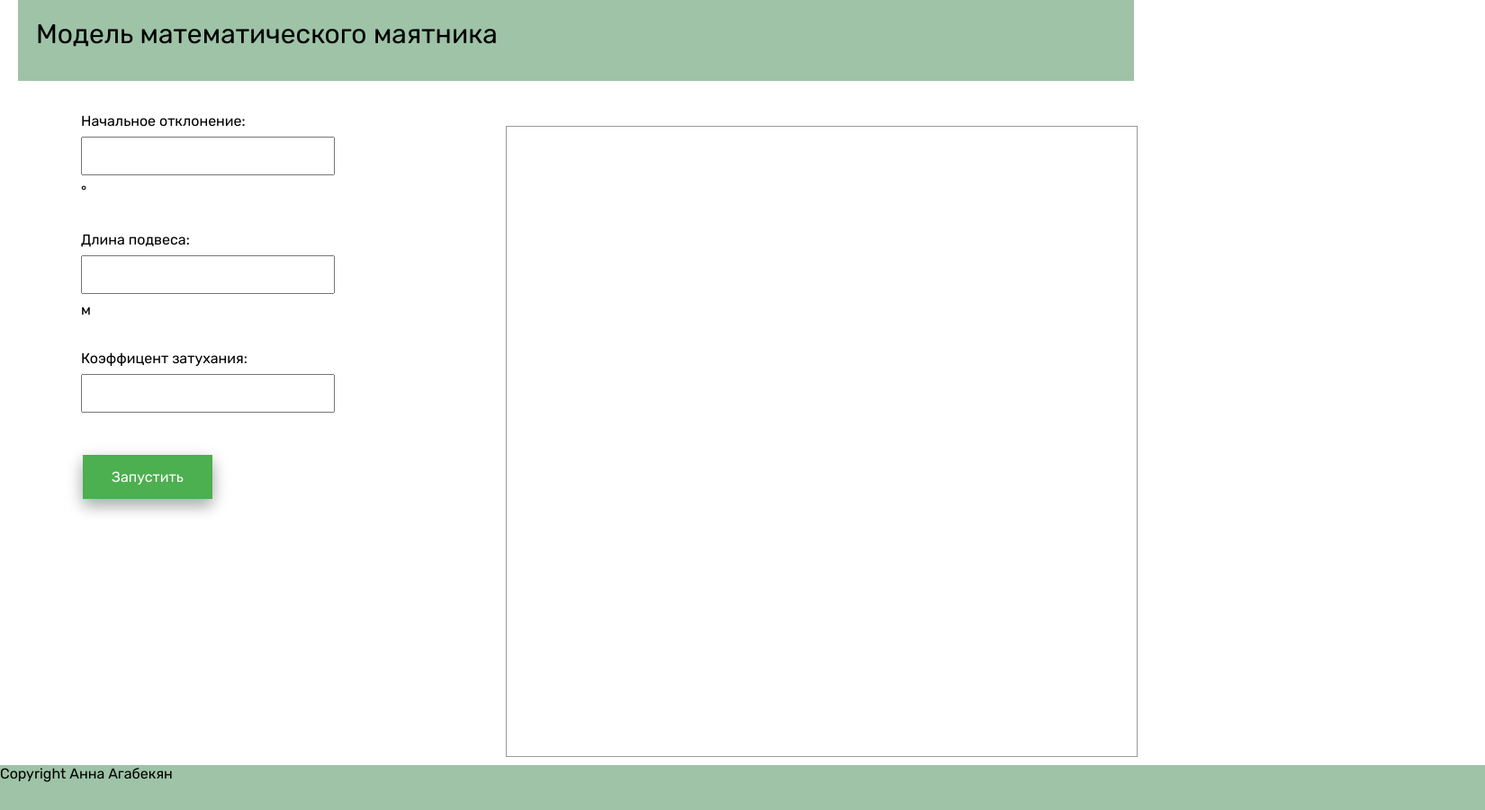
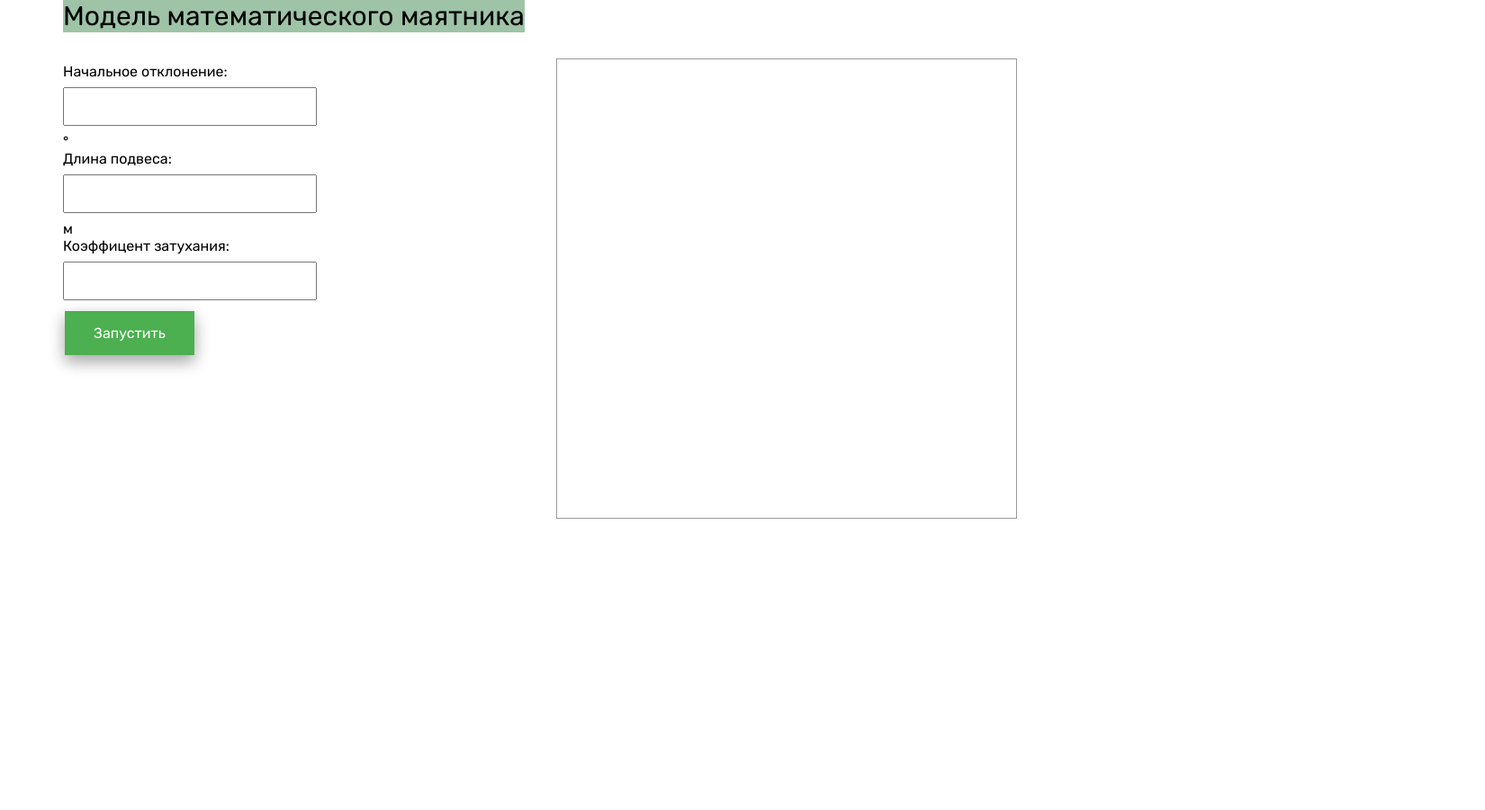
Before and after one commit to anna-reirl/simulation-of-the-pendulum, a plain HTML site: page index.html in a window 1280 px wide. Shown: the whole page at 90% size, 1650 px wide, since content can reach past the window. After the commit the page ends 800 px from the top, so only its background shows below. Drawn offline with Linux system fonts and the light colour scheme.

Commit message:
update the project

```diff
--- a/index.html
+++ b/index.html
@@ -34,6 +34,6 @@
     </p>
 
 </div>
-<div class="footer">Copyright Анна Агабекян</div>
+
 </body>
 </html>
--- a/style.css
+++ b/style.css
@@ -1,36 +1,48 @@
 * {
+    box-sizing: border-box;
     padding: 0;
-    margin: 0 auto;
+    margin: 0;
+    transition: .5s ease-in-out; /* добавим плавность переходов для всех элементов страницы*/
     font-family: 'Tenor Sans', sans-serif;
     font-family: 'Playfair Display', serif;
     font-family: 'Rubik', sans-serif;
 }
 .info{
-    background-color: rgb(158, 195, 167);
-    width: 1200px;
+    width: 160px;
     height: 50px;
-    padding: 20px;
+    float: left;
+    width: 60%;
+    margin-left: 50px;
+
 }
 span{
     font-size: 30px;
+    margin: 20px;
+    background-color: rgb(158, 195, 167);
 }
 
 canvas {
-    margin: 5px;
+    margin: 15px;
     border: 1px solid #999999;
-    float: center;
-    margin-top: 50px;
-    margin-left: 190px;
+    float: right;
+    width: 40%;
+    margin-right: 150px;
+
+
 }
 
 .mTop {
-    margin-top: 35px;
-    margin-left: 80px;
+    position:sticky;
+left:50px;
+top:0px;
+
 }
 
 #info {
     float: left;
-    margin-left: 10px;
+    margin-left: 70px;
+    margin-top: 20px;
+
 }
 .button {
     box-shadow: 0 8px 16px 0 rgba(0,0,0,0.2), 0 6px 20px 0 rgba(0,0,0,0.19);
@@ -52,9 +64,3 @@ input[type=text] {
     margin: 8px 0;
     box-sizing: border-box;
   }
-.footer{
-    background-color: rgb(158, 195, 167);
-    width: 1650px;
-    height: 50px;
-
-}
```
